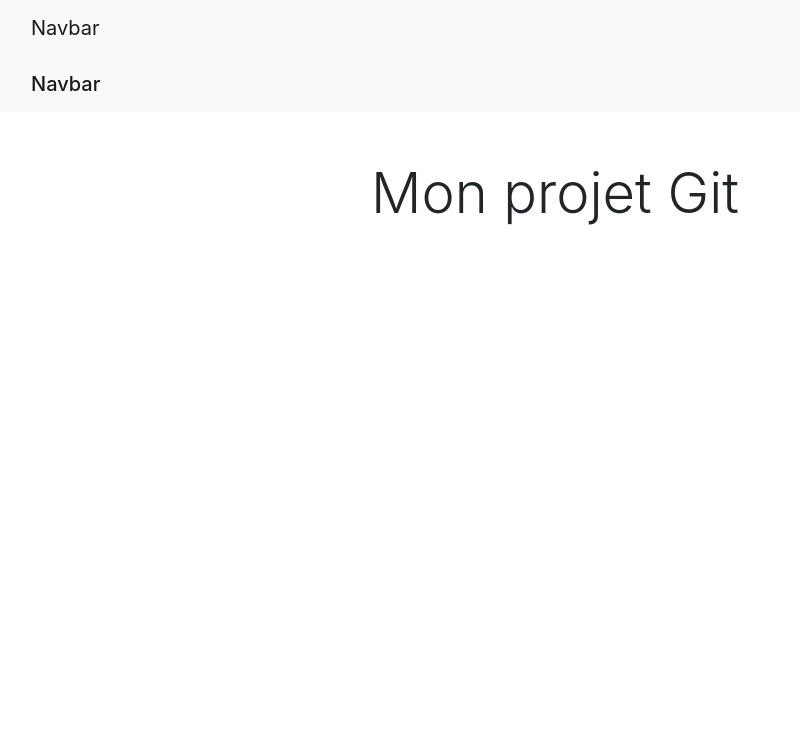
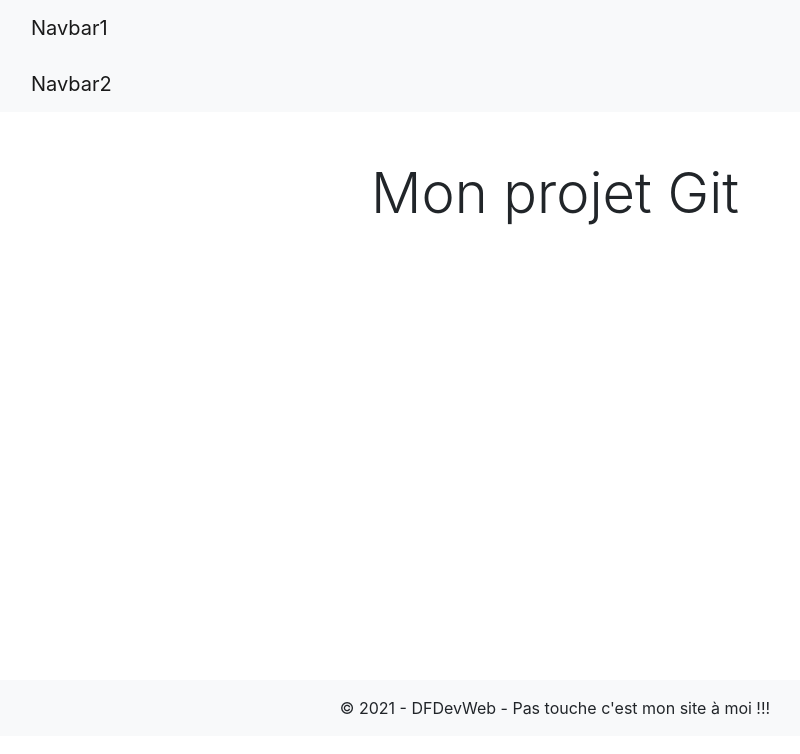
Before and after one commit to DamienFassiaux/Projet_Git, a PHP site: page / in a window 1280 px wide. Shown: the top 754 px of the page, without its empty margins (85-885 px from the left). Run offline with PHP 8.4, Linux system fonts and the light colour scheme.

Commit message:
modif + ajout footer

```diff
--- a/index.php
+++ b/index.php
@@ -13,17 +13,17 @@
 
 <body>
 
-    <div class="container">
+    <div class="container" style="min-height: 85vh;">
 
           <nav class="navbar navbar-light bg-light">
             <div class="container-fluid">
-               <a class="navbar-brand" href="#">Navbar</a>
+               <a class="navbar-brand" href="#">Navbar1</a>
            </div>
          </nav>
 
          <nav class="navbar navbar-light bg-light">
            <div class="container-fluid">
-             <span class="navbar-brand mb-0 h1">Navbar</span>
+           <a class="navbar-brand" href="#">Navbar2</a>
            </div>
         </nav>
 
@@ -33,6 +33,11 @@
 
     </div>
 
+    <footer class="bg-light text-center py-3">
+&copy; 2021 - DFDevWeb - Pas touche c'est mon site à moi !!!
+
+</footer>
+
 
 <script src="https://code.jquery.com/jquery-3.5.1.slim.min.js" integrity="sha384-DfXdz2htPH0lsSSs5nCTpuj/zy4C+OGpamoFVy38MVBnE+IbbVYUew+OrCXaRkfj" crossorigin="anonymous"></script>
 <script src="https://cdn.jsdelivr.net/npm/popper.js@1.16.1/dist/umd/popper.min.js" integrity="sha384-9/reFTGAW83EW2RDu2S0VKaIzap3H66lZH81PoYlFhbGU+6BZp6G7niu735Sk7lN" crossorigin="anonymous"></script>
```
